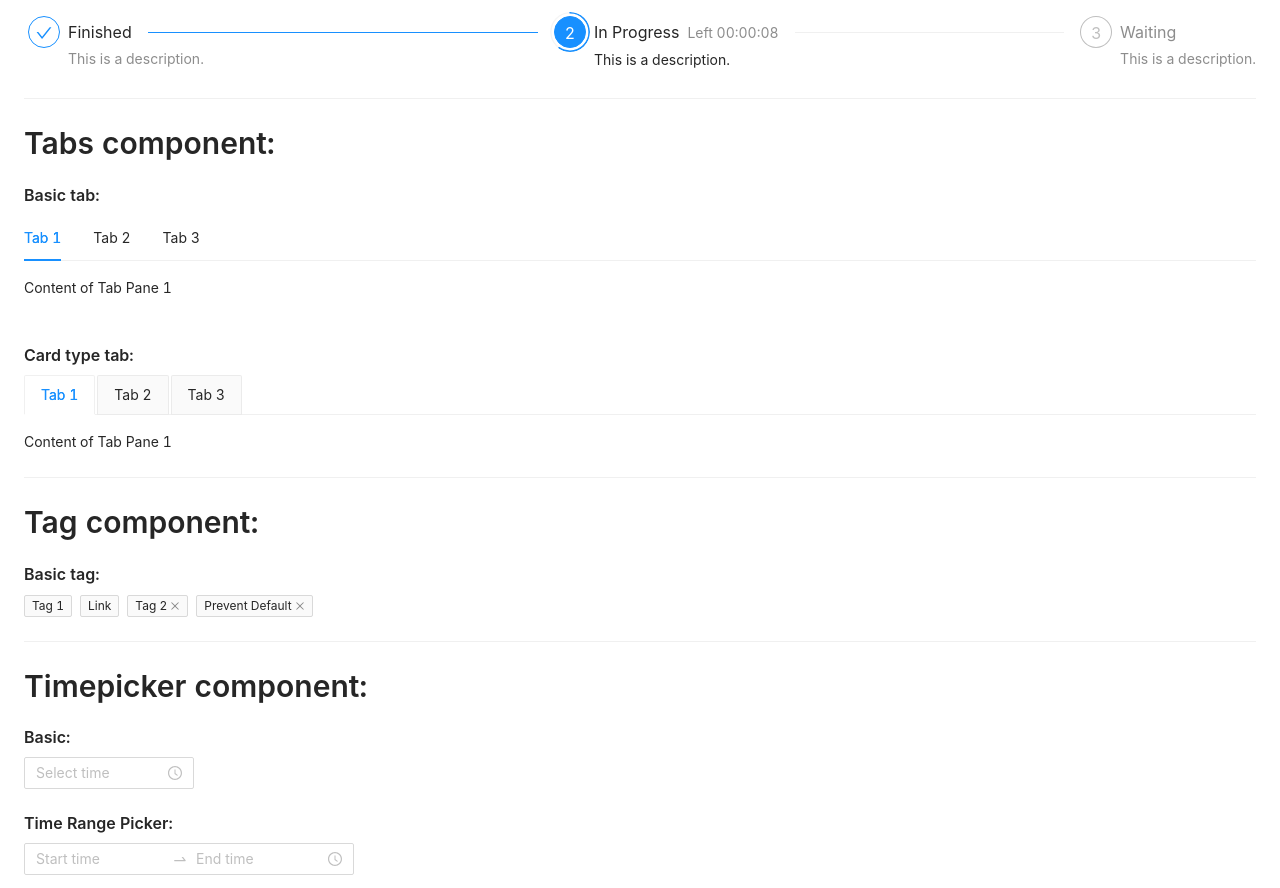
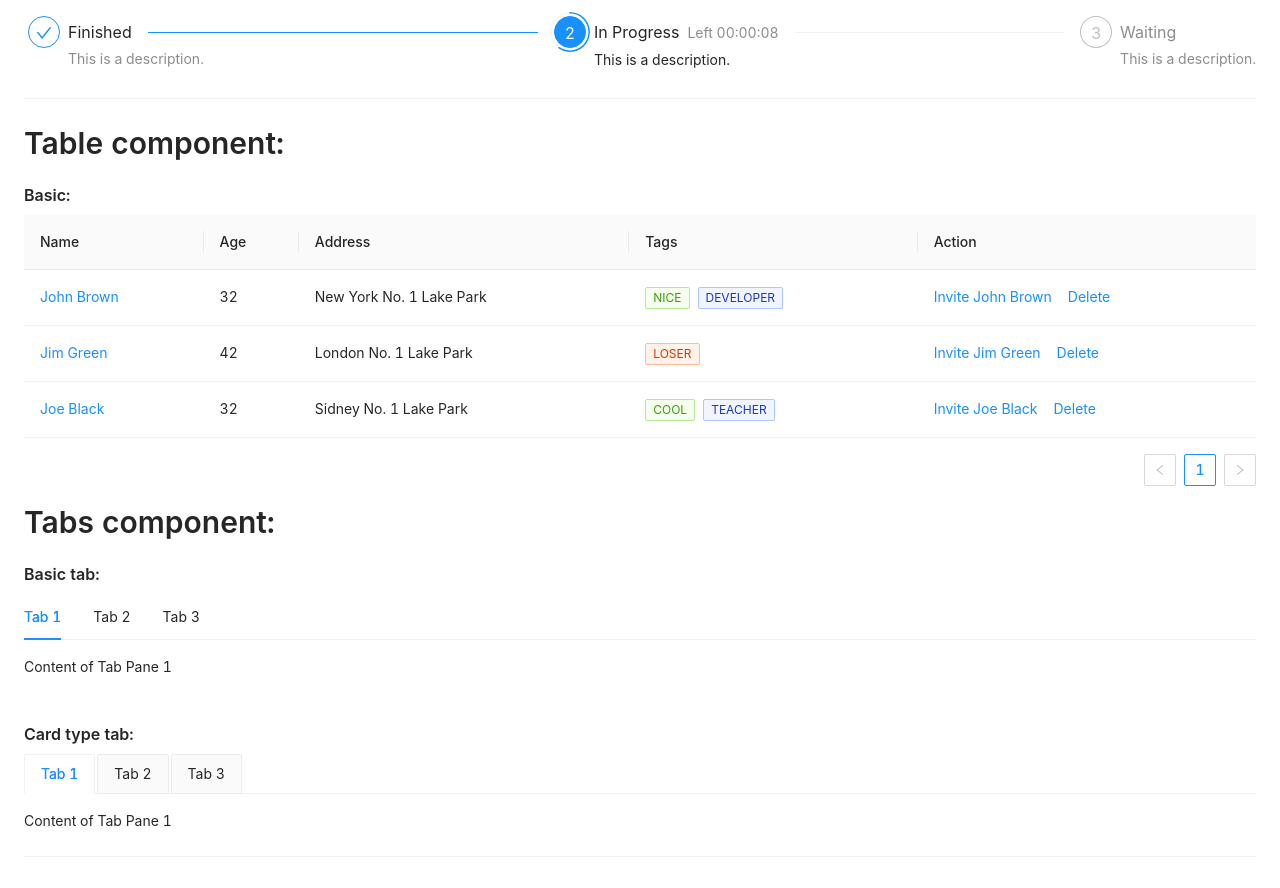
Before and after one commit to barath46/AntD-components, a Next.js app: page / in a window 1280 px wide. Shown: the part 9940-10828 px from the top of the page. Built offline with nearby package versions, Linux system fonts and the light colour scheme.

Commit message:
Table component setup

```diff
--- /dev/null
+++ b/modules/table.tsx
@@ -0,0 +1,89 @@
+import { Space, Table, Tag, Typography, Divider } from 'antd';
+import React from 'react';
+
+const { Title } = Typography;
+
+const columns = [
+  {
+    title: 'Name',
+    dataIndex: 'name',
+    key: 'name',
+    render: (text) => <a>{text}</a>,
+  },
+  {
+    title: 'Age',
+    dataIndex: 'age',
+    key: 'age',
+  },
+  {
+    title: 'Address',
+    dataIndex: 'address',
+    key: 'address',
+  },
+  {
+    title: 'Tags',
+    key: 'tags',
+    dataIndex: 'tags',
+    render: (_, { tags }) => (
+      <>
+        {tags.map((tag) => {
+          let color = tag.length > 5 ? 'geekblue' : 'green';
+
+          if (tag === 'loser') {
+            color = 'volcano';
+          }
+
+          return (
+            <Tag color={color} key={tag}>
+              {tag.toUpperCase()}
+            </Tag>
+          );
+        })}
+      </>
+    ),
+  },
+  {
+    title: 'Action',
+    key: 'action',
+    render: (_, record) => (
+      <Space size="middle">
+        <a>Invite {record.name}</a>
+        <a>Delete</a>
+      </Space>
+    ),
+  },
+];
+
+const data = [
+  {
+    key: '1',
+    name: 'John Brown',
+    age: 32,
+    address: 'New York No. 1 Lake Park',
+    tags: ['nice', 'developer'],
+  },
+  {
+    key: '2',
+    name: 'Jim Green',
+    age: 42,
+    address: 'London No. 1 Lake Park',
+    tags: ['loser'],
+  },
+  {
+    key: '3',
+    name: 'Joe Black',
+    age: 32,
+    address: 'Sidney No. 1 Lake Park',
+    tags: ['cool', 'teacher'],
+  },
+];
+
+const App = () => (
+  <div id="table-component">
+    <Title level={2}>Table component:</Title>
+    <Title level={5}>Basic:</Title>
+    <Table columns={columns} dataSource={data} />
+  </div>
+);
+
+export default App;
```
